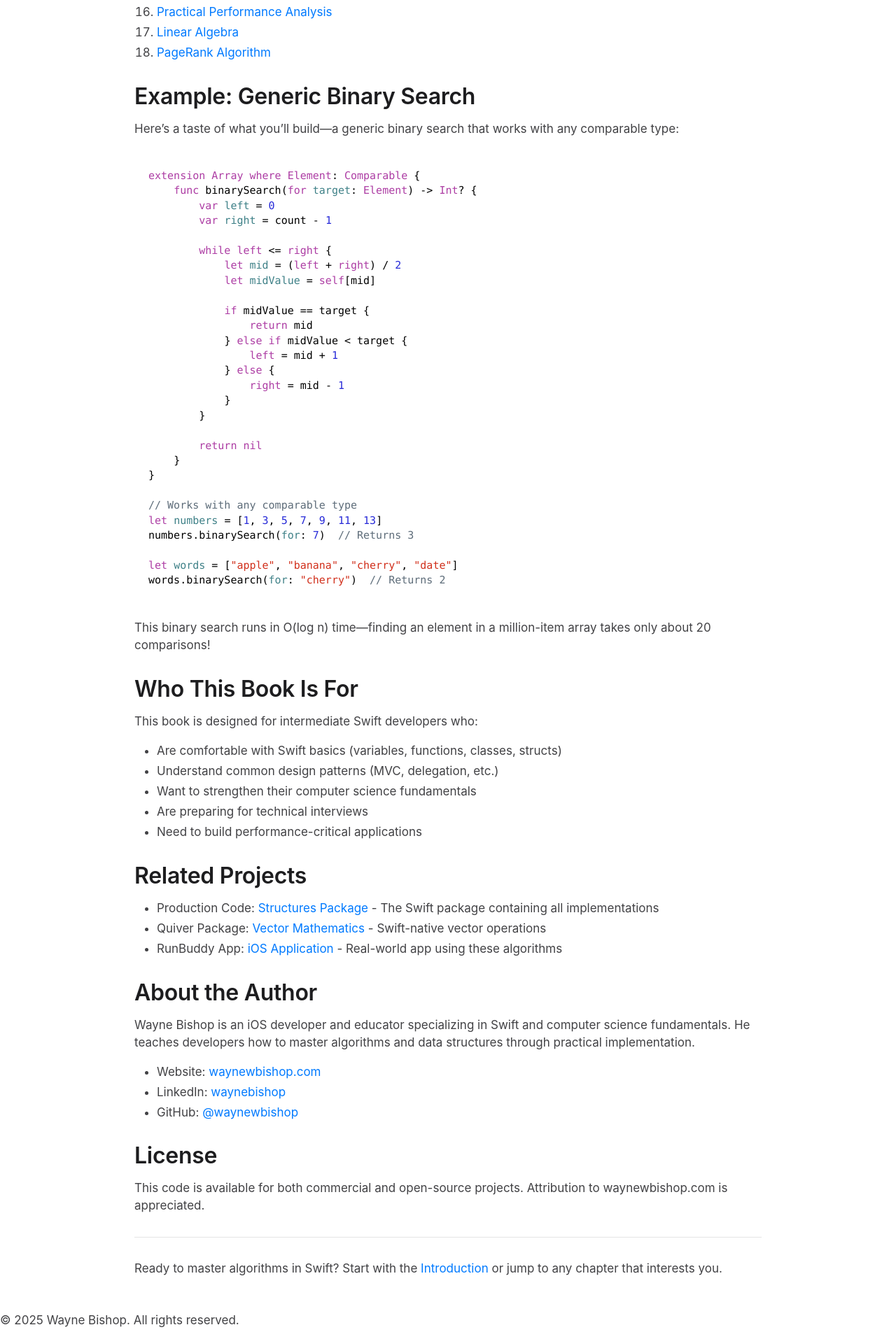
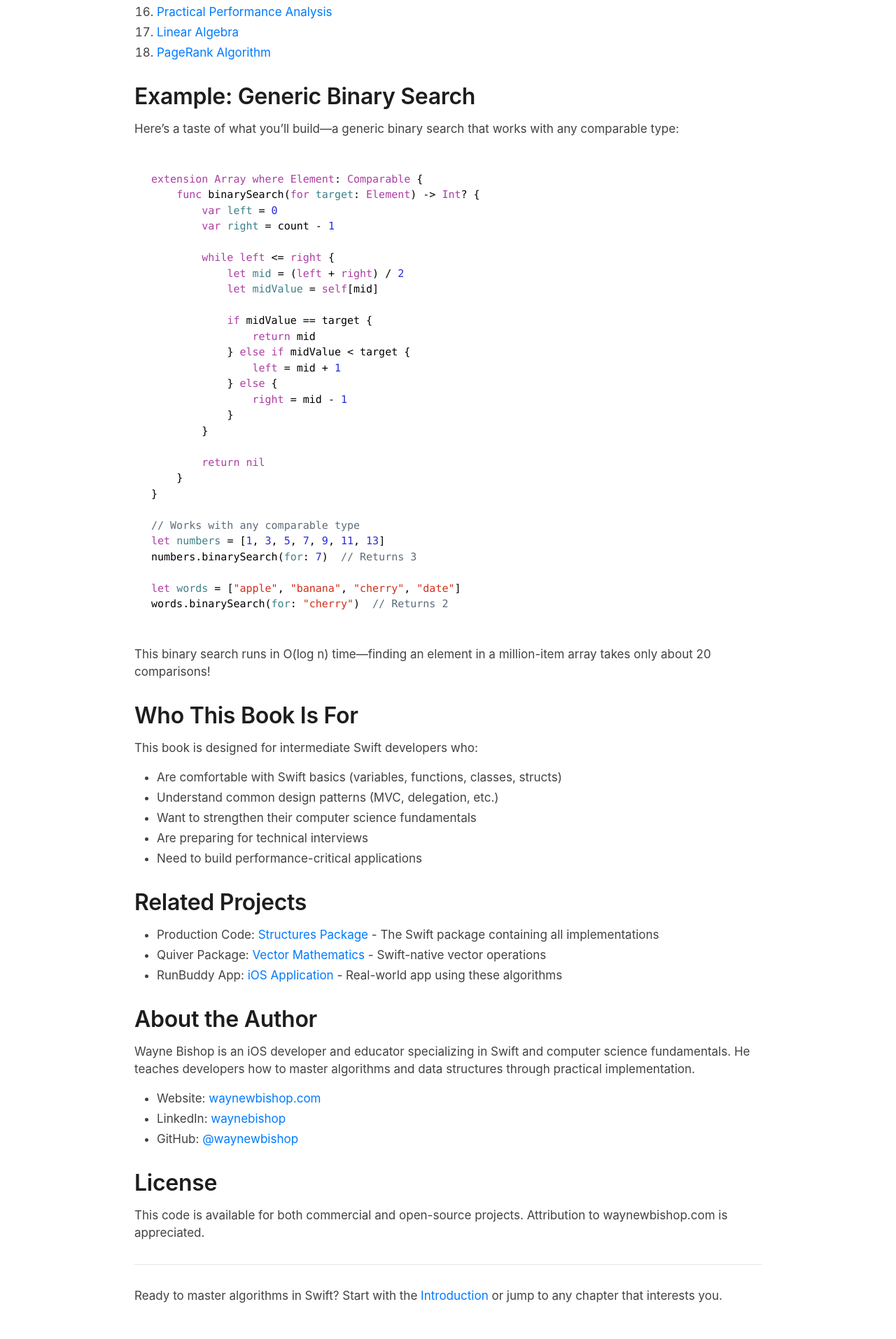
Before and after one commit to waynewbishop/swift-algorithms, a Jekyll site: the page built from index.md, in a window 1280 px wide. Shown: the part 2778-4692 px from the top of the page at 70% size. Built offline with Jekyll 4.4.1, drawn with Linux system fonts in a browser that asks for light colours.

Commit message:
Implement Apple-style syntax highlighting for code blocks
- Increase border-radius to 12px for rounded corners
- Increase padding to 24px for better spacing
- Set line-height to 1.5 for comfortable reading
- Add comprehensive syntax highlighting:
  • Keywords (func, var, let, struct, etc.): Purple #AD3DA4
  • Types/Classes (Array, Int, String, etc.): Blue #0068D6
  • Strings: Red/Orange #D12F1B
  • Numbers: Blue #0068D6
  • Comments: Green #008F00 (italic)
  • Variables/operators: Dark gray #1D1D1F
- Background: Light gray #F5F5F7
- Font: SF Mono, Menlo fallbacks

🤖 Generated with [Claude Code](https://claude.com/claude-code)

Co-Authored-By: Claude <noreply@anthropic.com>

```diff
--- a/assets/css/style.scss
+++ b/assets/css/style.scss
@@ -165,13 +165,13 @@ li {
 pre {
   background-color: #f5f5f7;
   border: none;
-  border-radius: 8px;
-  padding: 20px;
+  border-radius: 12px;
+  padding: 24px;
   margin: 1.5rem 0;
   overflow-x: auto;
   font-family: "SF Mono", Menlo, Monaco, "Courier New", monospace;
   font-size: 15px;
-  line-height: 1.42857;
+  line-height: 1.5;
   font-weight: 400;
   color: #1d1d1f;
 }
@@ -197,27 +197,82 @@ code {
   font-weight: 400;
 }
 
-/* Syntax highlighting - minimal with purple keywords */
-.highlight .k, .highlight .kd, .highlight .kt {
+/* Syntax highlighting - Apple documentation colors */
+
+/* Keywords (extension, func, for, if, return, struct, var, let, private, etc.) */
+.highlight .k,
+.highlight .kd,
+.highlight .kt,
+.highlight .kn,
+.highlight .kp,
+.highlight .kr {
   color: #ad3da4;
   font-weight: 400;
 }
 
-.highlight .s, .highlight .s1, .highlight .s2 {
-  color: #1d1d1f;
+/* Types and Classes (Array, Element, Scene, Int, String, etc.) */
+.highlight .nc,
+.highlight .nb,
+.highlight .bp {
+  color: #0068d6;
+  font-weight: 400;
 }
 
-.highlight .n, .highlight .nf, .highlight .nc {
-  color: #1d1d1f;
+/* Strings */
+.highlight .s,
+.highlight .s1,
+.highlight .s2,
+.highlight .sb,
+.highlight .sc,
+.highlight .sd,
+.highlight .sh,
+.highlight .si,
+.highlight .sx {
+  color: #d12f1b;
+  font-weight: 400;
 }
 
-.highlight .o, .highlight .p {
-  color: #1d1d1f;
+/* Numbers */
+.highlight .m,
+.highlight .mf,
+.highlight .mh,
+.highlight .mi,
+.highlight .mo {
+  color: #0068d6;
+  font-weight: 400;
 }
 
-.highlight .c, .highlight .c1, .highlight .cm {
-  color: #6e6e73;
+/* Comments */
+.highlight .c,
+.highlight .c1,
+.highlight .cm,
+.highlight .cp,
+.highlight .cs {
+  color: #008f00;
   font-style: italic;
+  font-weight: 400;
+}
+
+/* Function names */
+.highlight .nf {
+  color: #1d1d1f;
+  font-weight: 400;
+}
+
+/* Variables and identifiers */
+.highlight .n,
+.highlight .nv,
+.highlight .vi,
+.highlight .vg {
+  color: #1d1d1f;
+  font-weight: 400;
+}
+
+/* Operators and punctuation */
+.highlight .o,
+.highlight .p {
+  color: #1d1d1f;
+  font-weight: 400;
 }
 
 /* Tables */
```
